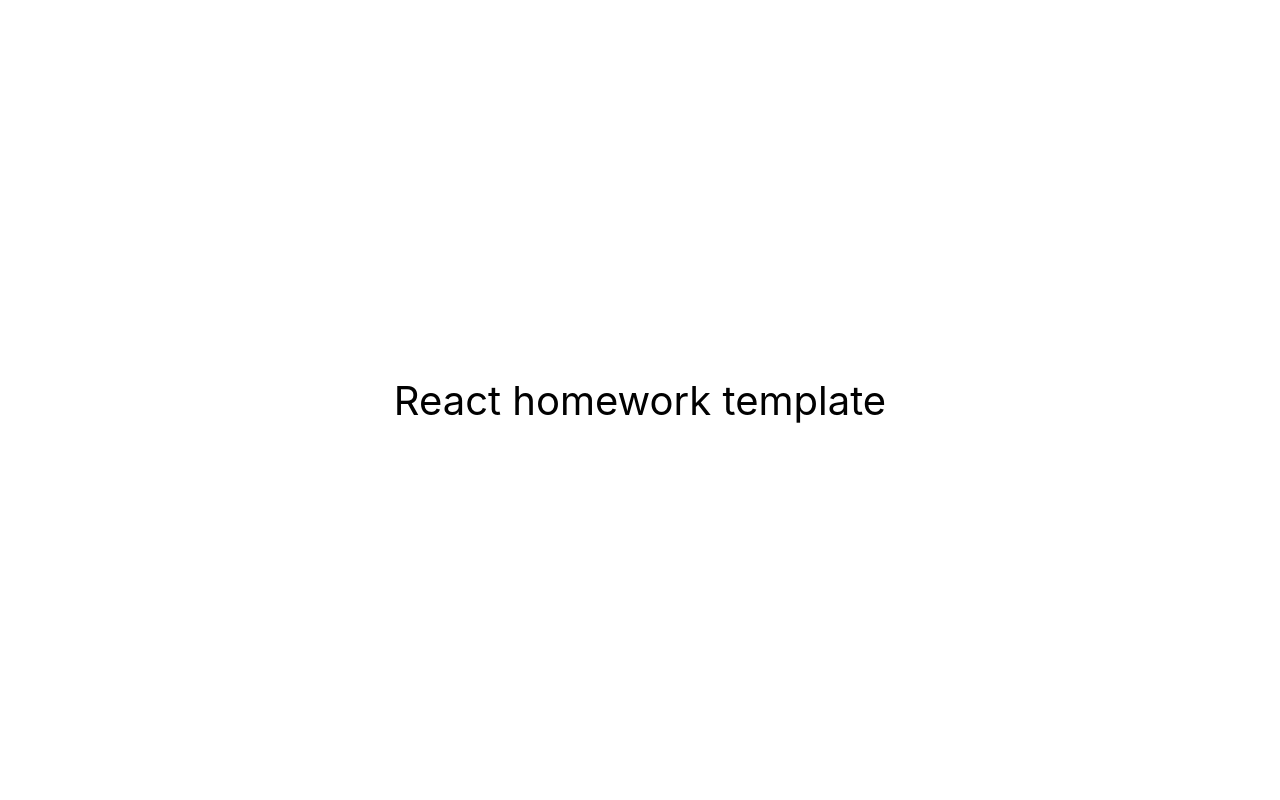
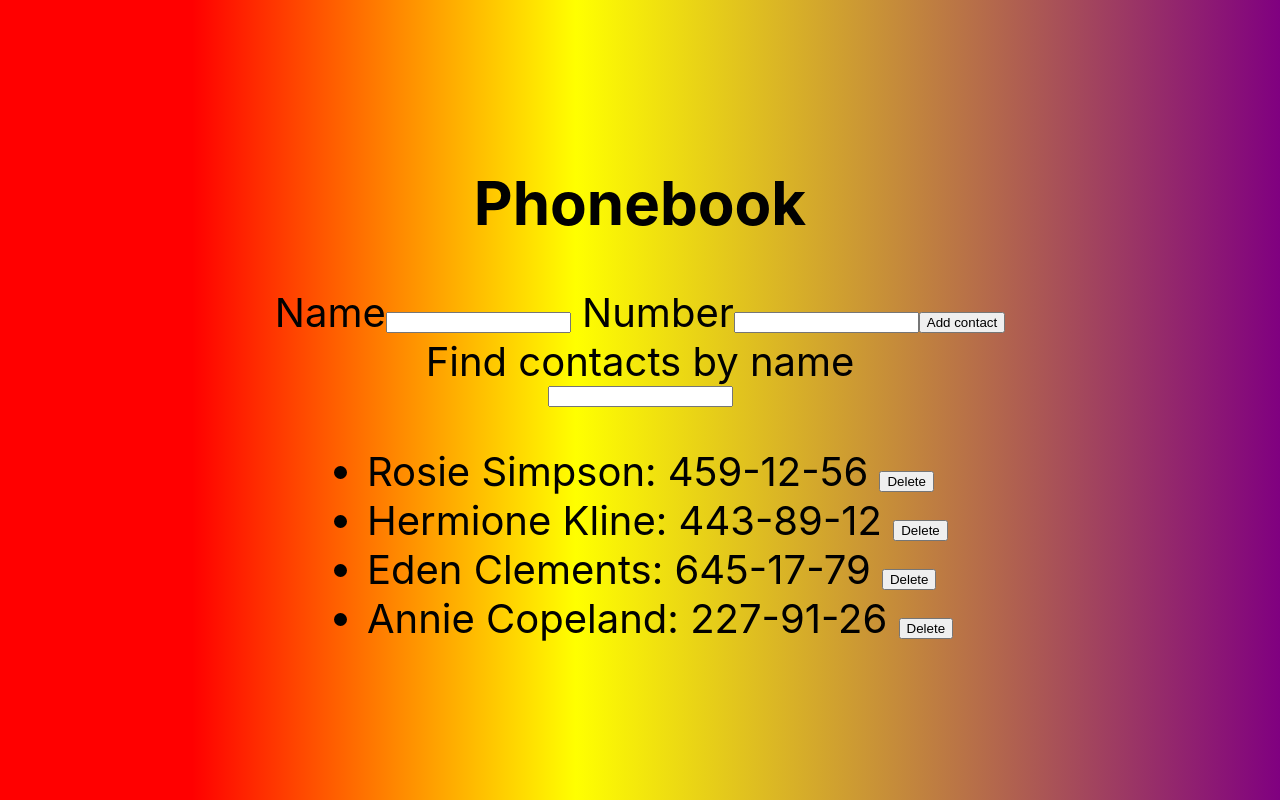
Before and after one commit to roswee/goit-react-hw-08-phonebook, a React (Create React App) app: page / in a window 1280 px wide. Built offline with nearby package versions, Linux system fonts and the light colour scheme.

Commit message:
Start
just copy files from previous version with locale saved data

```diff
--- /dev/null
+++ b/src/components/Adder/Adder.jsx
@@ -0,0 +1,60 @@
+import { nanoid } from 'nanoid';
+import { useDispatch, useSelector } from 'react-redux';
+import { addContact } from 'redux/actions';
+
+export const Adder = () => {
+  const contacts = useSelector(state => state.contacts.contacts);
+  const dispatch = useDispatch();
+
+  const handleSubmit = evt => {
+    evt.preventDefault();
+    const form = evt.currentTarget;
+    const name = form.elements.name.value;
+    const number = form.elements.number.value;
+
+    form.reset();
+
+    const nameArray = contacts.map(contact => {
+      return contact.name;
+    });
+
+
+    if (nameArray.includes(name)) {
+      return alert(`${name} is already in contacts.`);
+    }
+    return dispatch(addContact({
+      id: nanoid(),
+      name,
+      number,
+    }));
+  };
+
+
+  return (
+    <form onSubmit={handleSubmit}>
+      <label>
+        {' '}
+        Name
+        <input
+          type="text"
+          name="name"
+          pattern="^[a-zA-Zа-яА-Я]+(([' -][a-zA-Zа-яА-Я ])?[a-zA-Zа-яА-Я]*)*$"
+          title="Name may contain only letters, apostrophe, dash and spaces. For example Adrian, Jacob Mercer, Charles de Batz de Castelmore d'Artagnan"
+          required
+        />
+      </label>
+      <label>
+        {' '}
+        Number
+        <input
+          type="tel"
+          name="number"
+          pattern="\+?\d{1,4}?[-.\s]?\(?\d{1,3}?\)?[-.\s]?\d{1,4}[-.\s]?\d{1,4}[-.\s]?\d{1,9}"
+          title="Phone number must be digits and can contain spaces, dashes, parentheses and can start with +"
+          required
+        />
+      </label>
+      <button type="submit">Add contact</button>
+    </form>
+  );
+};
--- a/src/components/App.jsx
+++ b/src/components/App.jsx
@@ -1,16 +1,21 @@
+import { Phonebook } from "./Phonebook/Phonebook";
+import style from "components/Phonebook/Phonebook.module.css"
+
+const {phonebook} = style
+
 export const App = () => {
   return (
     <div
+    className={phonebook}
       style={{
         height: '100vh',
-        display: 'flex',
         justifyContent: 'center',
         alignItems: 'center',
         fontSize: 40,
         color: '#010101'
       }}
     >
-      React homework template
+      <Phonebook />
     </div>
   );
 };
--- /dev/null
+++ b/src/components/ContactsList/ContactsList.jsx
@@ -0,0 +1,41 @@
+import PropTypes from 'prop-types';
+import { useDispatch, useSelector } from 'react-redux';
+import { removeContact } from 'redux/actions';
+
+
+
+export const ContactsList = () => {
+  const dispatch = useDispatch();
+  const contacts = useSelector(state => state.contacts.contacts);
+  const filter = useSelector(state => state.contacts.filter);
+  const filteredContacts = contacts.filter(contact => contact.name.toLowerCase().includes(filter));
+  return (
+    <>
+      {contacts.length === 0 ? (
+        <p>Add some contact to see them.</p>
+      ) : (
+        <ul>
+          {filteredContacts.map(contact => (
+            <li key={contact.id}>
+              {contact.name}: {contact.number}{' '}
+              <button
+                type="submit"
+                onClick={() =>
+                  dispatch(removeContact(contact.id))
+                }
+              >
+                Delete
+              </button>
+            </li>
+          ))}
+        </ul>
+      )}
+    </>
+  );
+};
+
+ContactsList.propTypes = {
+  contacts: PropTypes.array
+};
+
+export default ContactsList;
--- /dev/null
+++ b/src/components/Filter/Filter.jsx
@@ -0,0 +1,19 @@
+import { useDispatch } from 'react-redux'
+import { setFilter } from 'redux/actions';
+
+export const Filter = () => {
+  const dispatch = useDispatch();
+
+  const handleFinder = e => {
+    const value = e.target.value.toLowerCase();
+    dispatch(setFilter(value))
+  }
+
+        return (
+          <>
+          Find contacts by name
+              <input name="filter" onChange={handleFinder}></input>
+          </>
+
+        )
+    }
--- /dev/null
+++ b/src/components/Phonebook/Phonebook.jsx
@@ -0,0 +1,16 @@
+import { Adder } from 'components/Adder/Adder';
+import { ContactsList } from 'components/ContactsList/ContactsList';
+import { Filter } from 'components/Filter/Filter';
+
+export const Phonebook = () => {
+
+
+  return (
+    <>
+      <h2>Phonebook</h2>
+      <Adder />
+      <Filter/>
+      <ContactsList />
+    </>
+  );
+};
--- /dev/null
+++ b/src/components/Phonebook/Phonebook.module.css
@@ -0,0 +1,10 @@
+.phonebook {
+    display: flex;
+    flex-direction: column;
+    background-image: linear-gradient(
+      to right,
+      red 15%,
+      yellow 45%,
+      purple
+    );
+  }
--- a/src/index.js
+++ b/src/index.js
@@ -2,9 +2,13 @@
 import ReactDOM from 'react-dom/client';
 import { App } from 'components/App';
 import './index.css';
+import { Provider } from 'react-redux';
+import { store } from 'redux/store';
 
 ReactDOM.createRoot(document.getElementById('root')).render(
   <React.StrictMode>
+    <Provider store = {store}>
     <App />
+    </Provider>
   </React.StrictMode>
 );
--- /dev/null
+++ b/src/redux/actions.js
@@ -0,0 +1,5 @@
+import { createAction } from "@reduxjs/toolkit";
+
+export const addContact = createAction("contacts/addContact");
+export const removeContact = createAction("contacts/removeContact");
+export const setFilter = createAction("contacts/setFilter")
--- /dev/null
+++ b/src/redux/initialState.js
@@ -0,0 +1,25 @@
+const localeContacts = () => {
+  const contacts =  localStorage.getItem('contacts');
+  if (contacts === undefined) {
+    return []
+  } else {
+    const parseContacts = JSON.parse(contacts)
+    return parseContacts
+  }
+}
+
+const randomContacts = [
+  { id: 'id-1', name: 'Rosie Simpson', number: '459-12-56' },
+  { id: 'id-2', name: 'Hermione Kline', number: '443-89-12' },
+  { id: 'id-3', name: 'Eden Clements', number: '645-17-79' },
+  { id: 'id-4', name: 'Annie Copeland', number: '227-91-26' },
+]
+
+export const initState = () => {
+;
+  if (localeContacts.length < 1) {
+    return randomContacts;
+  } else {
+    return localeContacts;
+  }
+};
--- /dev/null
+++ b/src/redux/reducer.js
@@ -0,0 +1,18 @@
+import { combineReducers, createReducer } from '@reduxjs/toolkit';
+import { addContact, removeContact, setFilter } from './actions';
+import {initState} from "./initialState"
+
+const phonebookReducer = createReducer(initState, {
+  [addContact]: (state, action) => [action.payload, ...state],
+  [removeContact]: (state, action) =>
+    state.filter(contact => contact.id !== action.payload),
+});
+
+const filterReducer = createReducer('', {
+    [setFilter]: (state, action) => action.payload,
+});
+
+export const reducers = combineReducers({
+    contacts: phonebookReducer,
+    filter: filterReducer,
+});
--- /dev/null
+++ b/src/redux/store.js
@@ -0,0 +1,7 @@
+import { configureStore } from "@reduxjs/toolkit";
+import { reducers } from "./reducer"
+export const store = configureStore({
+    reducer: {
+        contacts: reducers
+    }
+})
```
